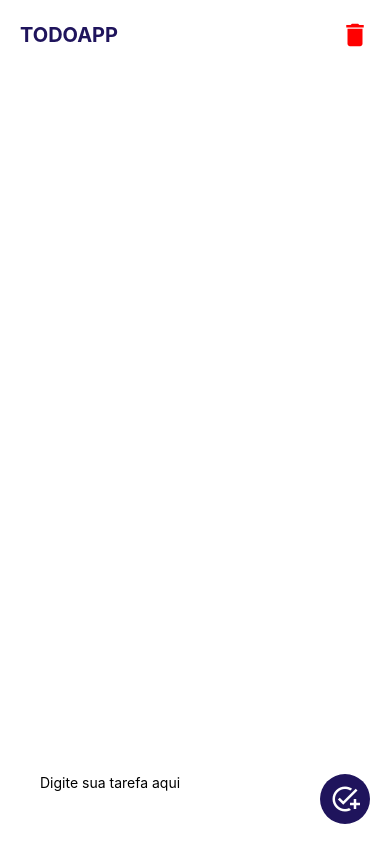
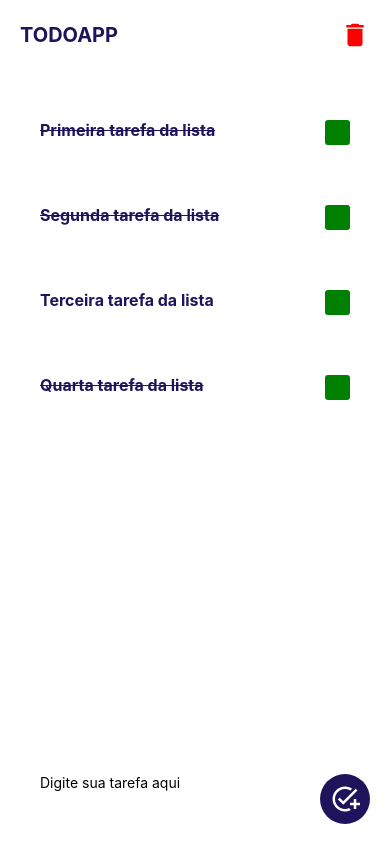
Before and after one commit to uchoamaster/todolist-react-native, a React Native app in the folder TodoApp/: screen / in a window 390 px wide. Built offline with nearby package versions, Linux system fonts and the light colour scheme.

Commit message:
aplicando css do botão de salvar

```diff
--- a/TodoApp/App.js
+++ b/TodoApp/App.js
@@ -1,10 +1,43 @@
 import React from 'react';
 
-import {  SafeAreaView, StyleSheet, View, Text , TextInput, TouchableOpacity } from 'react-native';
+import {
+  SafeAreaView,
+  StyleSheet,
+  View,
+  Text,
+  TextInput,
+  TouchableOpacity,
+  FlatList,
+
+} from 'react-native';
 import Icon from 'react-native-vector-icons/MaterialIcons';
 const COLORS = {primary: '#1f145c', white: '#fff', red: '#ff0000'};
 
 const App = () => {
+  const [todos, setTodos ] = React.useState([
+
+    {id:1, task: 'Primeira tarefa da lista', completed: true},
+    {id:2, task: 'Segunda tarefa da lista', completed: true},
+    {id:3, task: 'Terceira tarefa da lista', completed: false},
+    {id:4, task: 'Quarta tarefa da lista', completed: true},
+
+]);
+
+const ListItem = ({todo}) => {
+  return <View style={styles.ListItem}>
+    <View style={{flex: 1}}>
+      <Text
+      style={{
+      fontWeight: 'bold',
+      fontSize: 16,
+      color: COLORS.primary,
+      textDecorationLine: todo?.completed ? 'line-through' : 'none',
+    }}>{todo?.task}</Text>
+    </View>
+    <TouchableOpacity style={[styles.actionIcon ]}></TouchableOpacity>
+  </View>;
+};
+
   return (
   <SafeAreaView style={{flex: 1, backgroundColor: COLORS.white}}>
     <View style={styles.header}>
@@ -13,6 +46,12 @@ const App = () => {
       </Text>
       <Icon name="delete" style={styles.Icon}/>
     </View>
+    <FlatList
+    showsVerticalScrollIndicator={false}
+    contentContainerStyle={{padding:20, paddingBottom: 100}}
+     data={todos}
+     renderItem={({item}) => <ListItem todo={item} />}
+     />
     <View style={styles.footer}>
     <View style={styles.inputContainer}>
       <TextInput style={styles.input} placeholder="Digite sua tarefa aqui" />
@@ -29,6 +68,23 @@ const App = () => {
   };
 
 const styles = StyleSheet.create({
+  actionIcon: {
+    height: 25,
+    width: 25,
+    backgroundColor: 'green',
+    justifyContent: 'center',
+    alignItems: 'center',
+    marginLeft: 5,
+    borderRadius: 3,
+  },
+  ListItem:{
+    padding: 20,
+    backgroundColor:COLORS.white,
+    flexDirection: 'row',
+    elevation: 12,
+    borderRadius: 7,
+    marginVertical: 10,
+  },
   header: {
     padding: 20,
     flexDirection: 'row',
@@ -75,7 +131,7 @@ const styles = StyleSheet.create({
   },
   IconFooterContainer: {
     fontSize: 30,
-  }
+  },
 
 });
 
```
